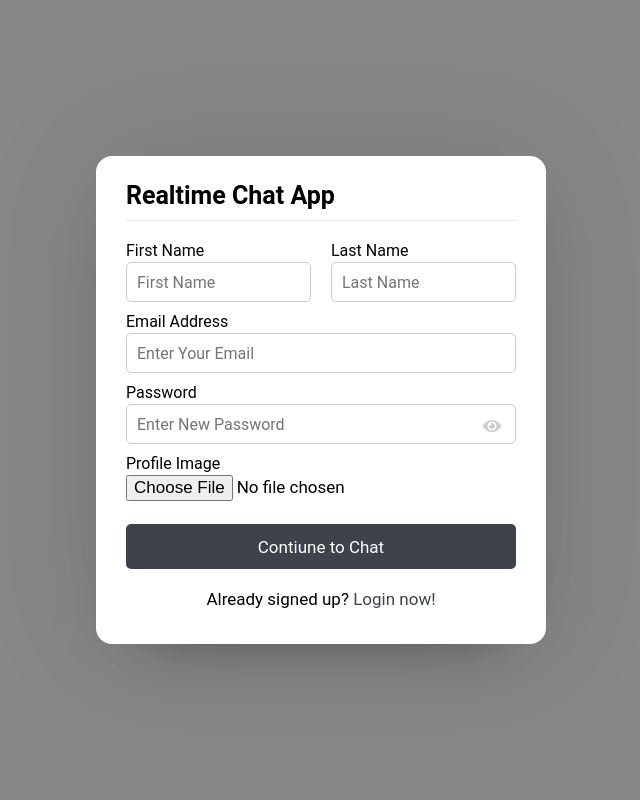
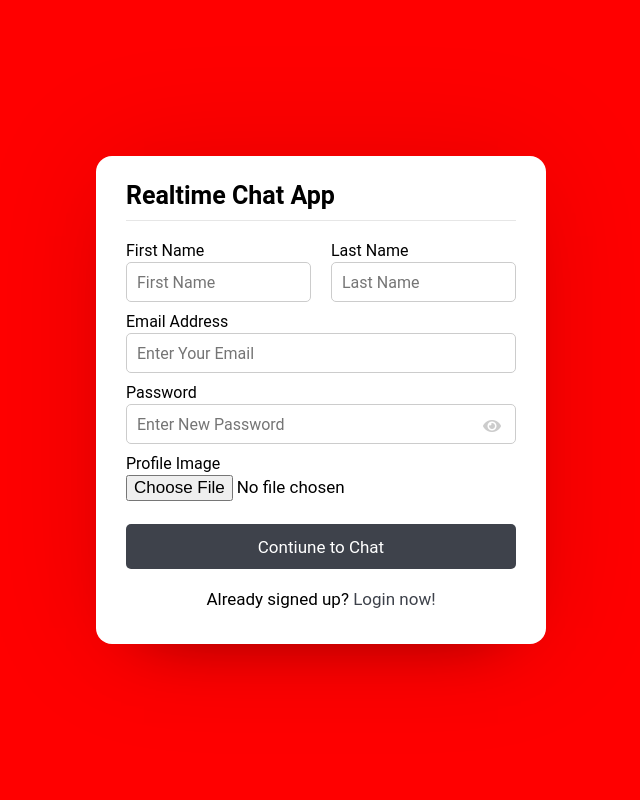
Before and after one commit to oldyoungcoders/phpchatapp, a PHP site: page / in a window 1280 px wide. Shown: the whole page, without its empty margins (319-959 px from the left). Run offline with PHP 8.4, Linux system fonts and the light colour scheme.

Commit message:
changes color. Testing.

```diff
--- a/css/style.css
+++ b/css/style.css
@@ -13,7 +13,7 @@ body{
     align-items: center;
     justify-content: center;
     min-height: 100vh;
-    background: #878787;
+    background: #ff0000;
     padding: 0 10px;
 }
 
```
Also changed, not shown: README.md.
